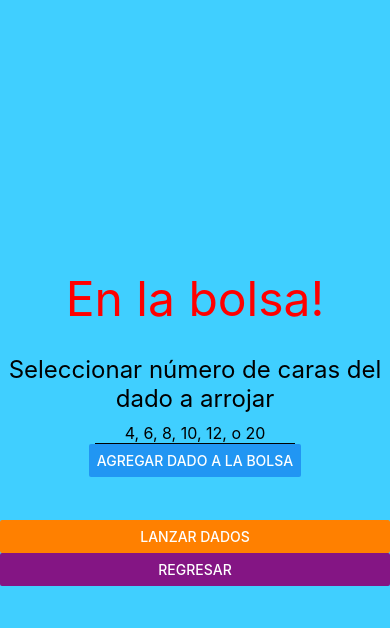
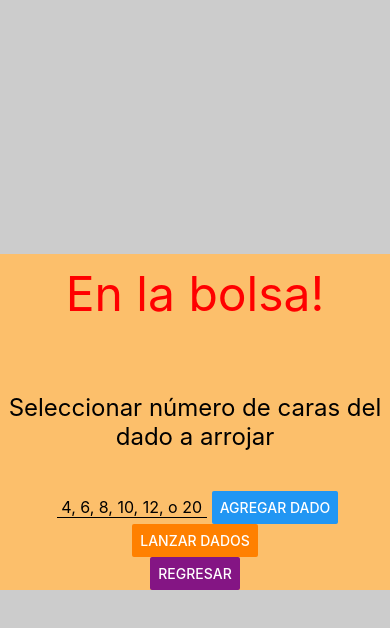
Before and after one commit to Nikkun13/androidApp, a React Native app: screen / in a window 390 px wide. Both pictures are taken after a click on the button "IR A LA BOLSA DE DADOS". Shown: the top 628 px of the page. Built offline with nearby package versions, Linux system fonts and the light colour scheme.

Commit message:
PrimeraEntregaV1.85

```diff
--- a/App.js
+++ b/App.js
@@ -21,18 +21,7 @@ export default function App() {
 
   const onChangeNumber = (number) => {
     setDiceNumber(number);
-  };
-
-  const addDice = () => {
-    if (
-      diceNumber == 4 ||
-      diceNumber == 6 ||
-      diceNumber == 8 ||
-      diceNumber == 10 ||
-      diceNumber == 12 ||
-      diceNumber == 20
-    ) {
-      switch (diceNumber) {
+    switch (number) {
       case "4":
         setImagenLados(require("./img/4ladosdice.png"));
         break;
@@ -55,20 +44,29 @@ export default function App() {
       default:
         break;
     }
+  };
+
+  const addDice = () => {
+    if (
+      diceNumber == 4 ||
+      diceNumber == 6 ||
+      diceNumber == 8 ||
+      diceNumber == 10 ||
+      diceNumber == 12 ||
+      diceNumber == 20
+    ) {
       setDices((oldArry) => [
         ...oldArry,
         {
           id: Date.now(),
           value: diceNumber,
-          img: imagenLados,
+          imgSource: imagenLados,
         },
       ]);
-      setDiceNumber("");
-      setImagenLados("");
     } else {
       alert("Escriba 4, 6, 8, 10, 12 o 20");
+    }
     setDiceNumber("");
-    }
   };
 
   const irBolsa = () => {
@@ -77,7 +75,6 @@ export default function App() {
   };
 
   const [selectedDice, setSelectedDice] = useState(null);
-
   const [modalVisible, setModalVisible] = useState(false);
 
   const selectDice = (dice) => {
@@ -95,7 +92,7 @@ export default function App() {
     <View style={styles.container}>
       <View>
         {bolsa ? (
-          <>
+          <View style={styles.menu}>
             <View>
               <Text style={styles.textoUno}>Hola Coder!</Text>
               <Text style={styles.textoUno}>Soy Nicolás</Text>
@@ -114,16 +111,17 @@ export default function App() {
               color="#841584"
               onPress={irBolsa}
             />
-          </>
+          </View>
         ) : (
-          <>
+          <View style={styles.bolsa}>
             <View>
               <Text style={styles.textoUno}>En la bolsa!</Text>
             </View>
-            <View style={styles.container}>
+            <View style={styles.centrar}>
               <Text style={styles.textoDos}>
                 Seleccionar número de caras del dado a arrojar
               </Text>
+              <View style={styles.inputContainer}>
                 <TextInput
                   style={styles.input}
                   onChangeText={onChangeNumber}
@@ -131,7 +129,8 @@ export default function App() {
                   placeholder="4, 6, 8, 10, 12, o 20"
                   keyboardType="numeric"
                 />
-              <Button title="Agregar dado a la bolsa" onPress={addDice} />
+                <Button title="Agregar dado" onPress={addDice} />
+              </View>
             </View>
             <FlatList
               data={dices}
@@ -142,7 +141,10 @@ export default function App() {
                     selectDice(data.item);
                   }}
                 >
-                  <Image style={styles.imagenDado} source={data.item.img} />
+                  <Image
+                    style={styles.imagenDado}
+                    source={data.item.imgSource}
+                  />
                   <Text style={styles.textoTres}>{data.item.value}</Text>
                 </Pressable>
               )}
@@ -194,7 +196,7 @@ export default function App() {
             <View>
               <Button title="Regresar" color="#841584" onPress={irBolsa} />
             </View>
-          </>
+          </View>
         )}
       </View>
 
--- a/styles.js
+++ b/styles.js
@@ -3,7 +3,19 @@ import { StyleSheet } from "react-native";
 export const styles = StyleSheet.create({
   container: {
     flex: 1,
-    backgroundColor: "#40CFFF",
+    backgroundColor: "#ccc",
+    alignItems: "center",
+    justifyContent: "center",
+  },
+  menu: {
+    flex: 1,
+    backgroundColor: "#ccc",
+    alignItems: "center",
+    justifyContent: "center",
+  },
+  bolsa: {
+    flex: 1,
+    backgroundColor: "#fcbf6b",
     alignItems: "center",
     justifyContent: "center",
   },
@@ -26,17 +38,22 @@ export const styles = StyleSheet.create({
     fontSize: 16,
     textAlign: "center",
   },
+  centrar: {
+    alignItems: "center",
+    justifyContent: "center",
+  },
   imagen: {
     height: 300,
     width: 300,
     borderRadius: 150,
   },
   input: {
-    width: 200,
+    width: 150,
     borderBottomColor: "black",
     borderBottomWidth: 1,
     fontSize: 16,
     textAlign: "center",
+    margin: 5,
   },
   diceContainer: {
     marginTop: 30,
@@ -49,15 +66,15 @@ export const styles = StyleSheet.create({
   contentList: {
     padding: 10,
     borderRadius: 5,
-    backgroundColor: "#ccc",
+    backgroundColor: "#fcbf6b",
     justifyContent: "center",
   },
   modalContainer: {
-    height: 400,
+    height: "auto",
     width: 300,
     marginTop: 100,
     alignSelf: "center",
-    backgroundColor: "lime",
+    backgroundColor: "#d34017",
   },
   modalTitle: {
     padding: 10,
@@ -76,6 +93,12 @@ export const styles = StyleSheet.create({
     width: 40,
     position: "absolute",
     left: "50%",
-    marginLeft: -10,
+    marginLeft: -9,
+  },
+  inputContainer: {
+    marginTop: 30,
+    flexDirection: "row",
+    justifyContent: "space-between",
+    alignItems: "center",
   },
 });
```
Lines whose indentation alone changed are shown as unchanged.
